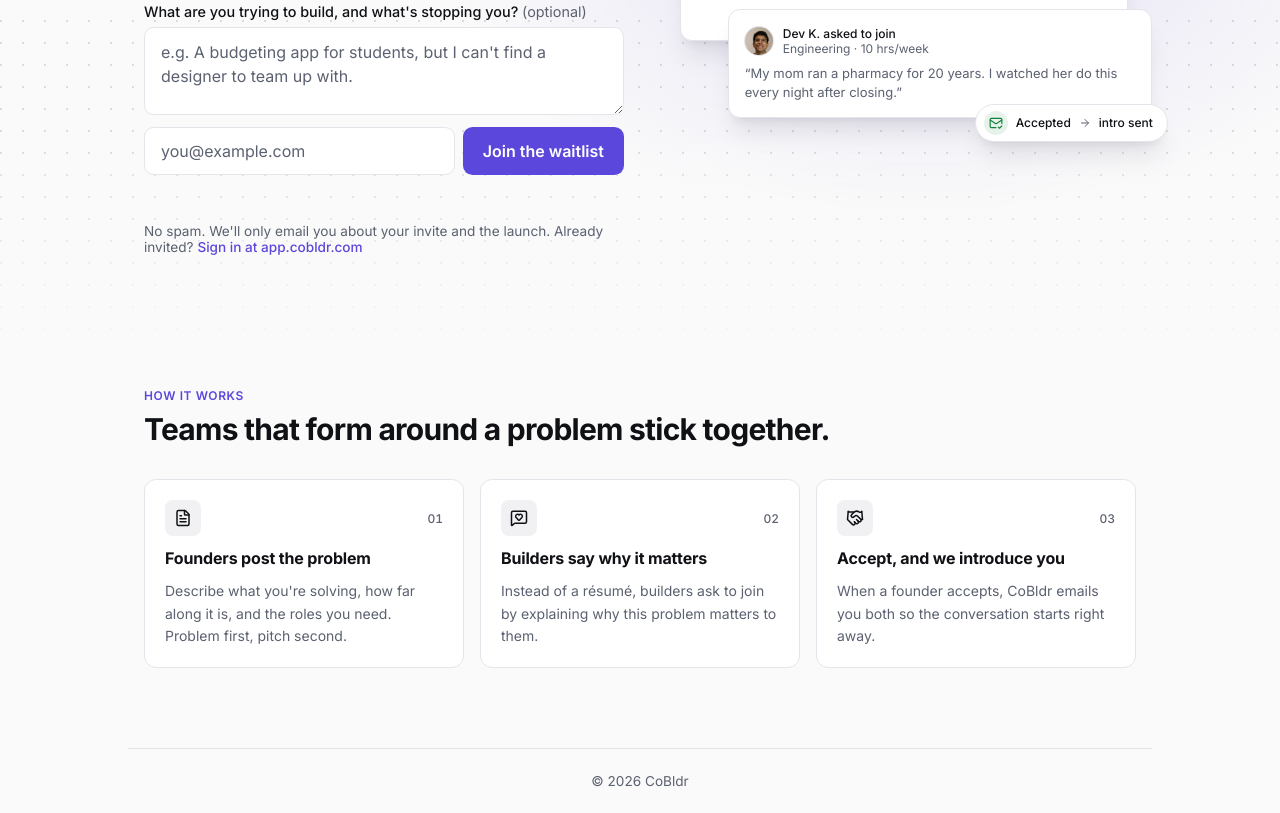
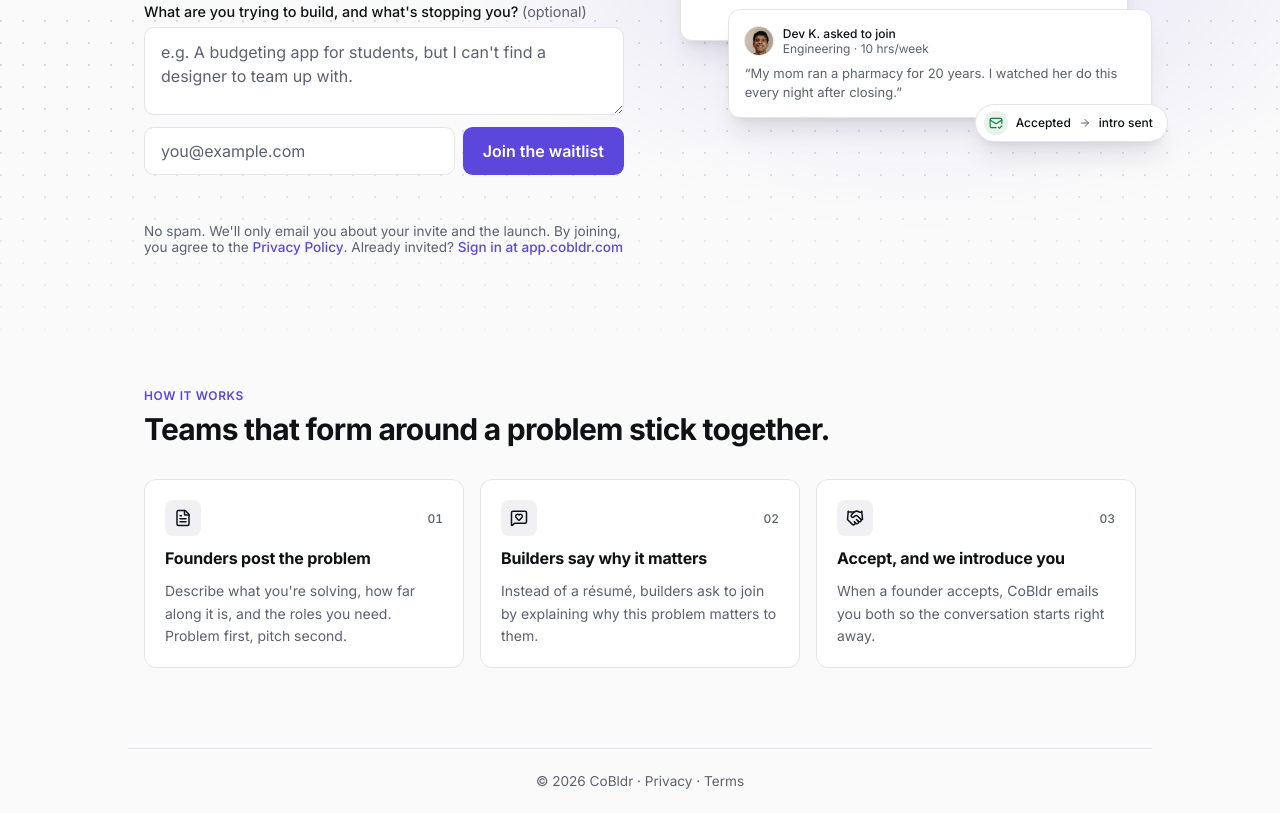
Before and after one commit to chrisenussbaum/cobldr, a plain HTML site: page index.html in a window 1280 px wide. Shown: the part 523-1336 px from the top of the page. Drawn offline with Linux system fonts and the light colour scheme.

Commit message:
Waitlist: link the Privacy Policy and Terms (#3)
The waitlist collects emails, so it links the new Privacy Policy and Terms at
app.cobldr.com (footer, and 'By joining, you agree to the Privacy Policy'
under the form). The form and its script are unchanged.


Claude-Session: https://claude.ai/code/session_0121UNBXBNhTuHUiUmAntRdY

Co-authored-by: Claude <noreply@anthropic.com>

```diff
--- a/index.html
+++ b/index.html
@@ -312,6 +312,8 @@
       color: var(--muted);
     }
 
+    .footer-link { color: inherit; text-decoration: none; }
+    .footer-link:hover { color: var(--text); text-decoration: underline; text-underline-offset: 4px; }
     footer {
       color: var(--muted);
       font-size: 0.85rem;
@@ -358,7 +360,7 @@
         </div>
       </form>
           <p id="status" class="status" role="status" aria-live="polite"></p>
-          <p class="fineprint">No spam. We'll only email you about your invite and the launch. Already invited? <a class="inline" href="https://app.cobldr.com/sign-in">Sign in at app.cobldr.com</a></p>
+          <p class="fineprint">No spam. We'll only email you about your invite and the launch. By joining, you agree to the <a class="inline" href="https://app.cobldr.com/privacy">Privacy Policy</a>. Already invited? <a class="inline" href="https://app.cobldr.com/sign-in">Sign in at app.cobldr.com</a></p>
         </div>
 
         <div class="preview" aria-hidden="true">
@@ -412,7 +414,7 @@
   </main>
 
   <footer>
-    &copy; <span id="year">2026</span> CoBldr
+    &copy; <span id="year">2026</span> CoBldr · <a class="footer-link" href="https://app.cobldr.com/privacy">Privacy</a> · <a class="footer-link" href="https://app.cobldr.com/terms">Terms</a>
   </footer>
 
   <script>
```
